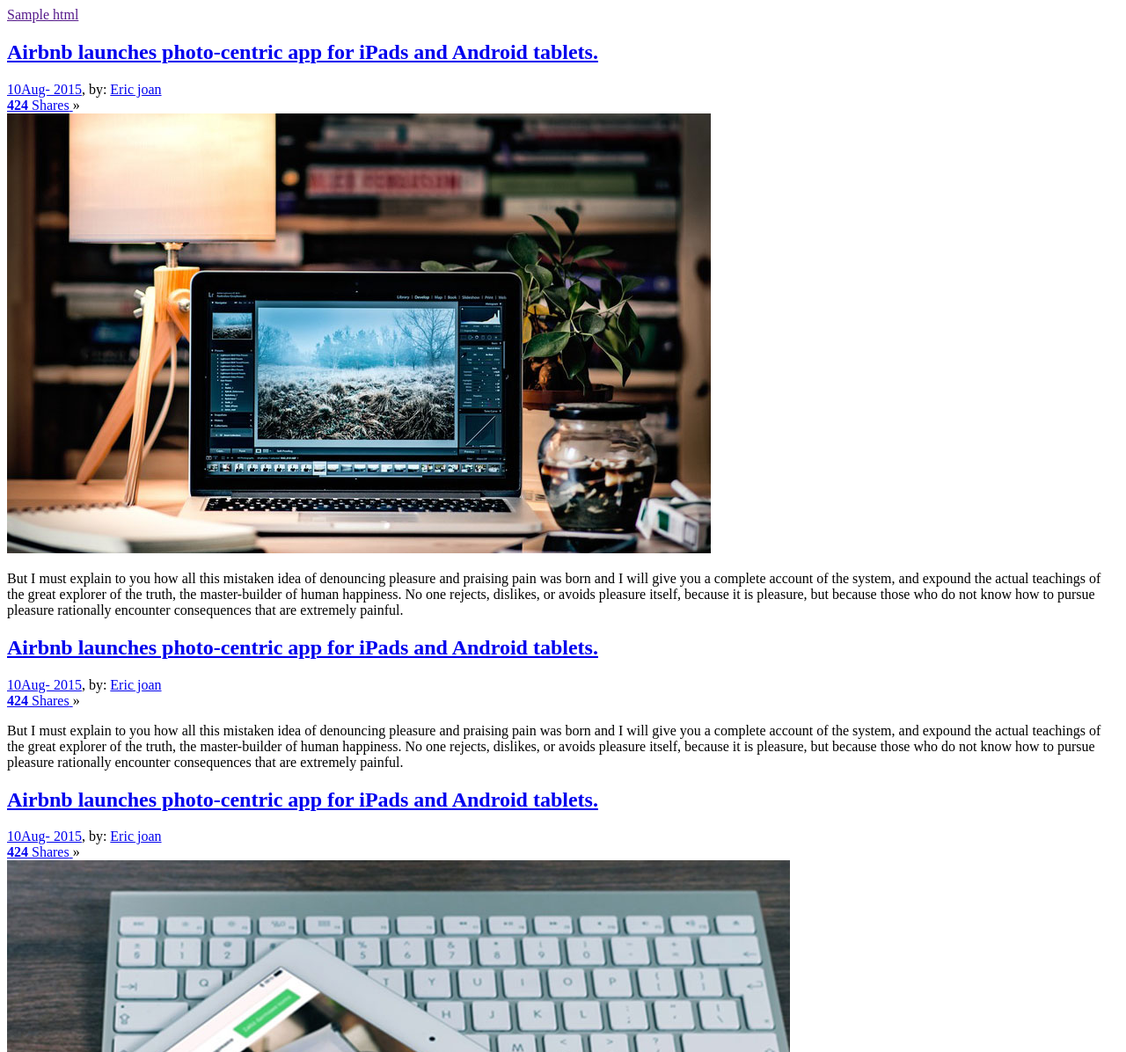
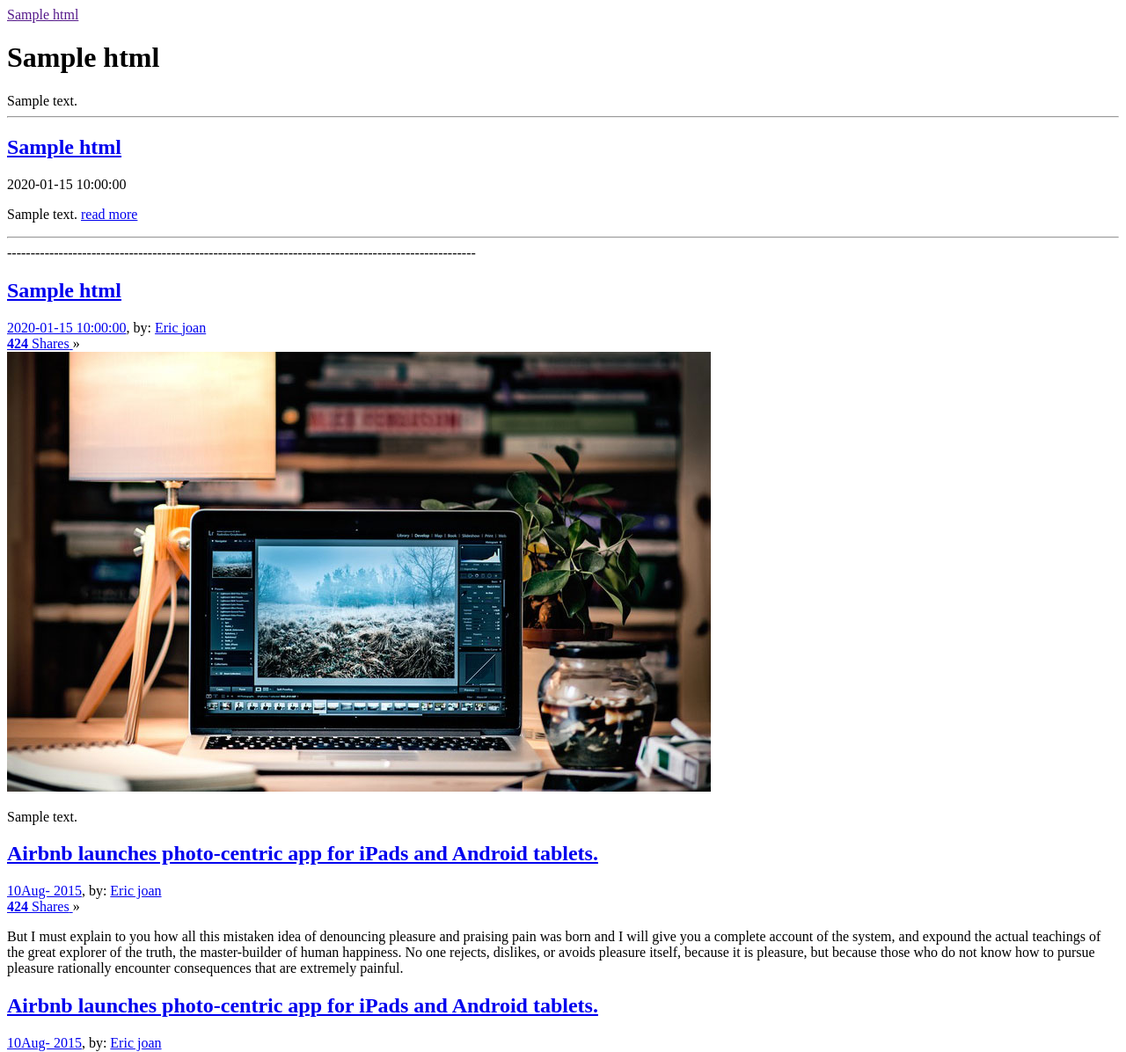
Before and after one commit to EnisGusinac/Web-Portal, a PHP site: the page made by site/templates/blog.php in a window 1280 px wide. Shown: the top 1196 px of the page at 88% size. Run offline with PHP 8.4, Linux system fonts and the light colour scheme; the template is opened without the code that fills it: most values are stand-ins (such as "Sample title", 1, 10 or a date in 2020); data that the repository does not hold is empty; some libraries are stand-ins or nearby versions.

Commit message:
Blog articles WIP

```diff
--- a/site/templates/blog.php
+++ b/site/templates/blog.php
@@ -1,19 +1,74 @@
 <?php snippet('header') ?>
 
+
+    <header class="wrap">
+        <h1><?= $page->title()->html() ?></h1>
+
+        <?php
+        // This page uses a separate controller to set variables, which can be used
+        // within this template file. This results in less logic in your templates,
+        // making them more readable. Learn more about controllers at:
+        // https://getkirby.com/docs/developer-guide/advanced/controllers
+        if ($pagination->page() == 1):
+            ?>
+            <div class="intro text">
+                <?= $page->text()->kirbytext() ?>
+            </div>
+        <?php endif ?>
+
+        <hr/>
+    </header>
+
+    <section class="wrap">
+        <?php if ($articles->count()): ?>
+            <?php foreach ($articles as $article): ?>
+
+                <article class="article index">
+
+                    <header class="article-header">
+                        <h2 class="article-title">
+                            <a href="<?= $article->url() ?>"><?= $article->title()->html() ?></a>
+                        </h2>
+
+                        <p class="article-date"><?= $article->date('F jS, Y') ?></p>
+                    </header>
+
+                    <?php snippet('coverimage', $article) ?>
+
+                    <div class="text">
+                        <p>
+                            <?= $article->text()->kirbytext()->excerpt(50, 'words') ?>
+                            <a href="<?= $article->url() ?>" class="article-more">read more</a>
+                        </p>
+                    </div>
+
+                </article>
+
+                <hr/>
+
+            <?php endforeach ?>
+        <?php else: ?>
+            <p>This blog does not contain any articles yet.</p>
+        <?php endif ?>
+    </section>
+    ----------------------------------------------------------------------------------------------------
     <section id="entity_section" class="entity_section">
         <div class="container">
             <div class="row">
                 <div class="col-md-8">
                     <div class="entity_wrapper">
+                        <?php if ($articles->count()): ?>
+                            <?php foreach ($articles as $article): ?>
+
                                 <div class="entity_title">
-                            <h1><a href="single.html" target="_self">Airbnb launches photo-centric app for iPads and
-                                    Android tablets.</a>
+                                    <h1><a href="<?= $article->url() ?>"
+                                           target="_self"><?= $article->title()->html() ?></a>
                                     </h1>
                                 </div>
                                 <!-- entity_title -->
 
                                 <div class="entity_meta">
-                            <a href="#">10Aug- 2015</a>, by: <a href="#">Eric joan</a>
+                                    <a href="#"><?= $article->date('F jS, Y') ?></a>, by: <a href="#">Eric joan</a>
                                 </div>
                                 <!-- entity_meta -->
 
@@ -45,22 +100,20 @@
 
                                 <div class="entity_thumb">
                                     <img class="img-responsive" src="assets/img/category_img_top.jpg" alt="feature-top">
+
                                 </div>
                                 <!-- entity_thumb -->
 
                                 <div class="entity_content">
-                            <p>But I must explain to you how all this mistaken idea of denouncing pleasure and praising
-                                pain was born and I
-                                will give you a complete account of the system, and expound the actual teachings of the
-                                great explorer of
-                                the truth, the master-builder of human happiness. No one rejects, dislikes, or avoids
-                                pleasure itself,
-                                because it is pleasure, but because those who do not know how to pursue pleasure
-                                rationally encounter
-                                consequences that are extremely painful. </p>
+                                    <p>
+                                        <?= $article->text()->kirbytext()->excerpt(50, 'words') ?>
+                                    </p>
                                 </div>
                                 <!-- entity_content -->
-
+                            <?php endforeach ?>
+                        <?php else: ?>
+                            <p>This blog does not contain any articles yet.</p>
+                        <?php endif ?>
                     </div>
                     <!-- entity_wrapper -->
 
```
Lines whose indentation alone changed are shown as unchanged.
